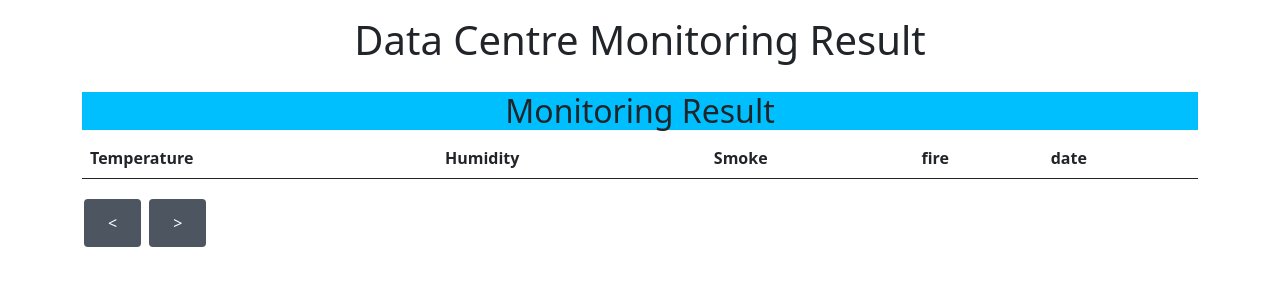
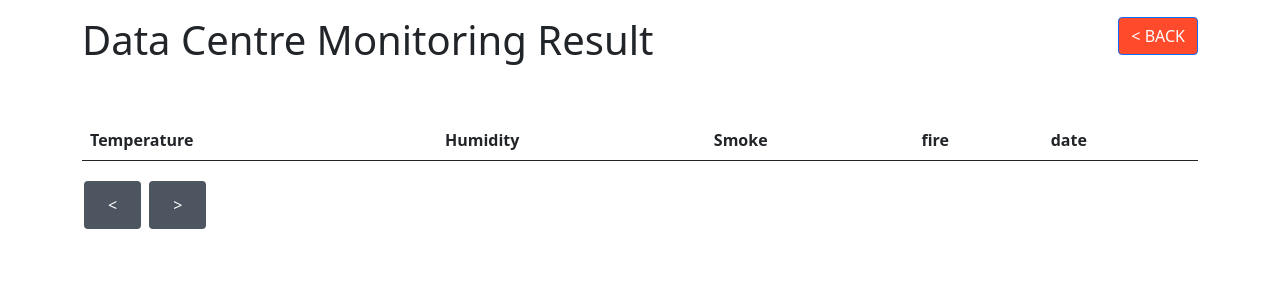
Before and after one commit to ferytabi26/multiloginflask, a Flask app: page /history in a window 1280 px wide. Shown: the top 300 px of the page. Run offline with Flask 3, Linux system fonts and the light colour scheme; data that the repository does not hold is empty; some libraries are stand-ins or nearby versions.

Commit message:
ubah beberapa tampilan

```diff
--- a/main.py
+++ b/main.py
@@ -71,9 +71,9 @@ def handle_new_data():
 @app.route('/get_new_data_tambah')
 def get_new_data_tambah():
     global offset
-    offset += 5
+    offset += 10
     mycursor = mydb.cursor()
-    mycursor.execute("SELECT * FROM sensor ORDER BY id DESC LIMIT 5 OFFSET %s",[offset])
+    mycursor.execute("SELECT * FROM sensor ORDER BY id DESC LIMIT 10 OFFSET %s",[offset])
     rows = mycursor.fetchall()
     mycursor.close()
     print(rows)
@@ -83,16 +83,16 @@ def get_new_data_tambah():
 @app.route('/get_new_data_kurang')
 def get_new_data_kurang():
     global offset
-    offset -= 5
-    if offset<5:
+    offset -= 10
+    if offset<10:
         offset = 0
         mycursor = mydb.cursor()
-        mycursor.execute("SELECT * FROM sensor ORDER BY id DESC LIMIT 5")
+        mycursor.execute("SELECT * FROM sensor ORDER BY id DESC LIMIT 10")
         rows = mycursor.fetchall()
         mycursor.close()
         return render_template('history.html',data=rows)
     mycursor = mydb.cursor()
-    mycursor.execute("SELECT * FROM sensor ORDER BY id DESC LIMIT 5 OFFSET %s",[offset])
+    mycursor.execute("SELECT * FROM sensor ORDER BY id DESC LIMIT 10 OFFSET %s",[offset])
     rows = mycursor.fetchall()
     mycursor.close()
     return render_template('history.html',data=rows)
@@ -143,7 +143,7 @@ def login():
 @app.route('/history')
 def history():
     mycursor = mydb.cursor()
-    mycursor.execute("SELECT * FROM sensor ORDER BY id DESC LIMIT 5 OFFSET %s",[offset])
+    mycursor.execute("SELECT * FROM sensor ORDER BY id DESC LIMIT 10 OFFSET %s",[offset])
     rows = mycursor.fetchall()
     mycursor.close()
     print(rows)
--- a/static/styles/style_index.css
+++ b/static/styles/style_index.css
@@ -48,7 +48,7 @@
 h2{
     text-align: center;
     margin-top: 20px;
-    background-color: deepskyblue;
+    background-color: #FF4B2B;
 }
 
 .arrow-button {
@@ -77,3 +77,7 @@ h2{
     border-bottom: 10px solid transparent;
     border-left: 10px solid white;
 }
+
+.back{
+    background-color: #FF4B2B;
+}
--- a/templates/history.html
+++ b/templates/history.html
@@ -13,14 +13,16 @@
 </head>
 <body>
     <div class="container">
-        <div class="row">
-            <div class="col text-center mt-3">
+        <div class="row d-flex align-items-center justify-content-between">
+            <div class="col-auto text-center mt-3 me-0">
                 <h1> Data Centre Monitoring Result</h1>
             </div>
+            <div class="col-auto">
+                <a class="btn btn-primary back" href="{{ url_for('home') }}" role="button"> &#60; BACK</a>
+            </div>
         </div>
-        <div class="row">
+        <div class="row mt-5">
             <div class="container">
-                <h2>Monitoring Result</h2>
                 <table class="table table-striped">
                 <thead>
                     <tr>
--- a/templates/home.html
+++ b/templates/home.html
@@ -46,7 +46,7 @@
             <div class="row h-100">
                 <div class="col-md-7 my-auto">
                     <h1 class="hero-tagline">Welcome to RoboDC</h1>
-                    <p class="hero-span">Come Explore Data Centre Room WIth Me. <br> Please Sit Down, <br> And Let me Monitor For You ...</p>
+                    <p class="hero-span">Come Explore Data Centre Room With Me. <br> Please Sit Down, <br> And Let Me Monitor For You ...</p>
                     <a class="btn button-lg-primary" href="{{ url_for('controller') }}">Let's Go!</a>
                 </div>
             </div>
```
